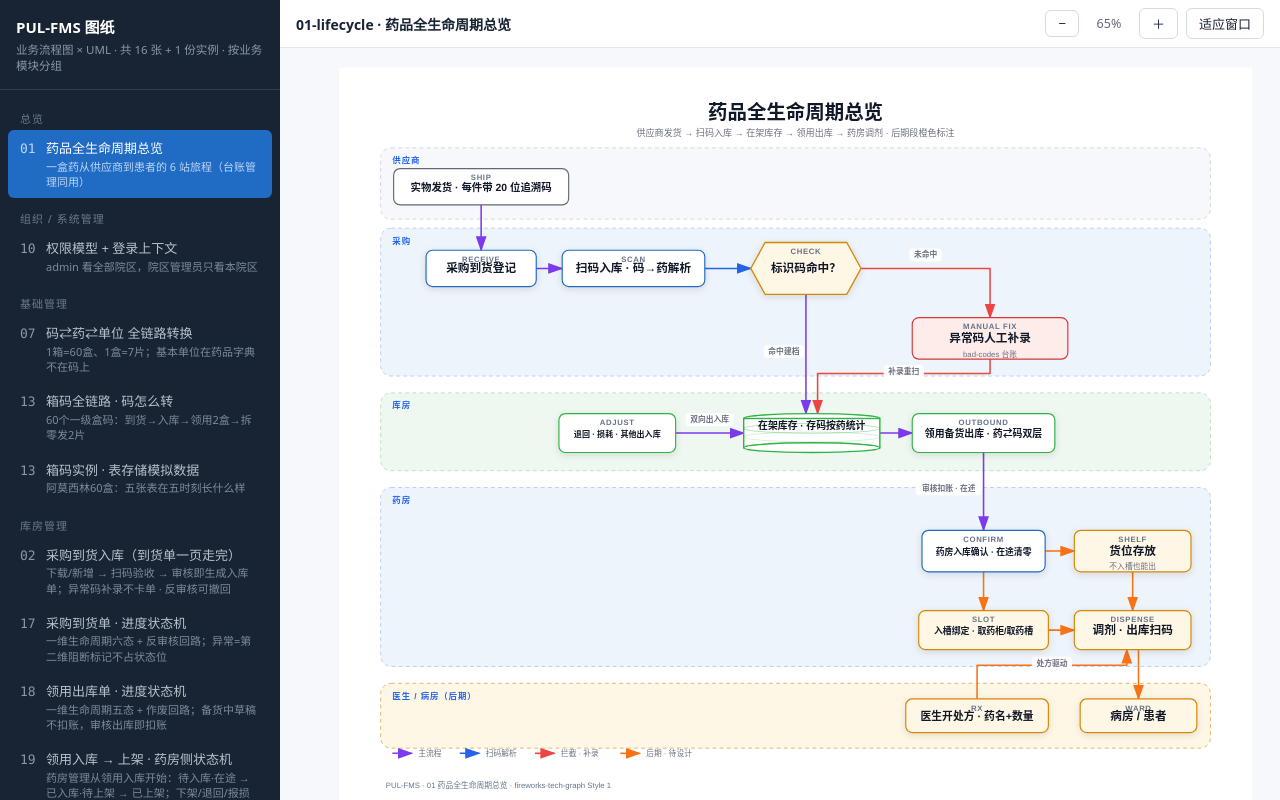
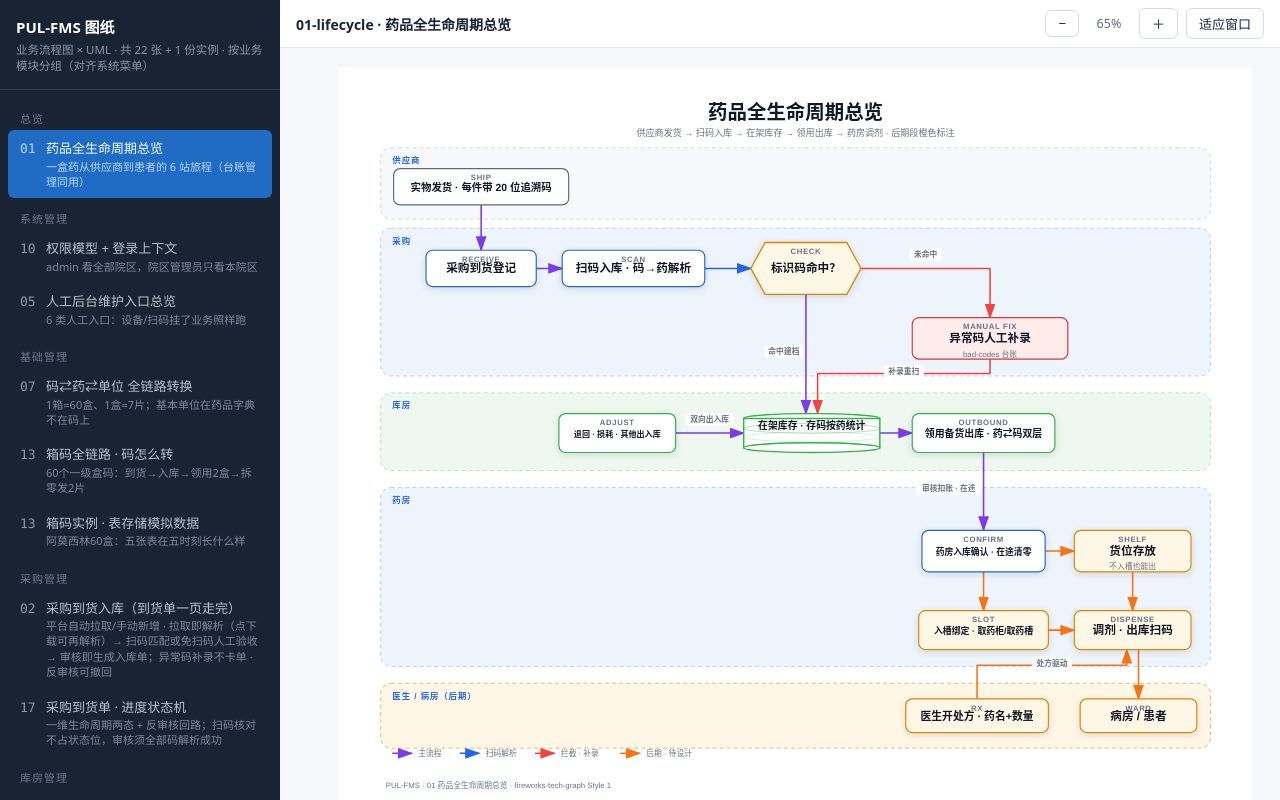
Before and after one commit to youkl1/PUL-FMS, a plain HTML site: page prototypes/shared/diagrams/index.html in a window 1280 px wide. Drawn offline with Linux system fonts and the light colour scheme.

Commit message:
docs: 图纸浏览器登记图23并隐藏图18/19（文件保留）；可见计数 22+1

```diff
--- a/prototypes/shared/diagrams/index.html
+++ b/prototypes/shared/diagrams/index.html
@@ -36,7 +36,7 @@
 </head>
 <body>
   <div id="side">
-    <h1>PUL-FMS 图纸<small>业务流程图 × UML · 共 16 张 + 1 份实例 · 按业务模块分组</small></h1>
+    <h1>PUL-FMS 图纸<small>业务流程图 × UML · 共 22 张 + 1 份实例 · 按业务模块分组（对齐系统菜单）</small></h1>
     <div id="list"></div>
   </div>
   <div id="main">
@@ -57,28 +57,30 @@
 var DIAGRAMS = [
   { grp: '总览' },
   { f: '01-lifecycle',   t: '药品全生命周期总览', c: '一盒药从供应商到患者的 6 站旅程（台账管理同用）' },
-  { grp: '组织 / 系统管理' },
+  { grp: '系统管理' },
   { f: '10-permission',  t: '权限模型 + 登录上下文', c: 'admin 看全部院区，院区管理员只看本院区' },
+  { f: '05-manual-ops',  t: '人工后台维护入口总览', c: '6 类人工入口：设备/扫码挂了业务照样跑' },
   { grp: '基础管理' },
   { f: '07-conversion',  t: '码⇄药⇄单位 全链路转换', c: '1箱=60盒、1盒=7片；基本单位在药品字典不在码上' },
   { f: '13-code-flow',   t: '箱码全链路 · 码怎么转', c: '60个一级盒码：到货→入库→领用2盒→拆零发2片' },
   { f: '13-box-instance', t: '箱码实例 · 表存储模拟数据', page: '13-box-instance.html', c: '阿莫西林60盒：五张表在五时刻长什么样' },
+  { grp: '采购管理' },
+  { f: '02-purchase-in', t: '采购到货入库（到货单一页走完）', c: '平台自动拉取/手动新增 · 拉取即解析（点下载可再解析）→ 扫码匹配或免扫码人工验收 → 审核即生成入库单；异常码补录不卡单 · 反审核可撤回' },
+  { f: '17-purchase-state-machine', t: '采购到货单 · 进度状态机', c: '一维生命周期两态 + 反审核回路；扫码核对不占状态位，审核须全部码解析成功' },
   { grp: '库房管理' },
-  { f: '02-purchase-in', t: '采购到货入库（到货单一页走完）', c: '下载/新增 → 扫码验收 → 审核即生成入库单；异常码补录不卡单 · 反审核可撤回' },
-  { f: '17-purchase-state-machine', t: '采购到货单 · 进度状态机', c: '一维生命周期六态 + 反审核回路；异常=第二维阻断标记不占状态位' },
-  { f: '18-pick-state-machine', t: '领用出库单 · 进度状态机', c: '一维生命周期五态 + 作废回路；备货中草稿不扣账，审核出库即扣账' },
-  { f: '19-ph-in-shelf', t: '领用入库 → 上架 · 药房侧状态机', c: '药房管理从领用入库开始：待入库·在途 → 已入库·待上架 → 已上架；下架/退回/报损为逆向回路（药房管理）' },
-  { f: '20-ph-ret-state-machine', t: '退回出库单 · 进度状态机', c: '一维生命周期三态 + 撤销回路；未出库草稿不扣账，确认出库即扣药房在架（药房管理 · 与图18对偶）' },
-  { f: '03-pick-loop',   t: '领用出库 → 药房入库闭环', c: '中心库发2盒 → 门诊药房收2盒，库存同时动（药房管理同用）' },
+  { f: '23-pick-unified-state-machine', t: '领用单 · 全链统一状态机', c: '一套单据五态走全程：待提交→待出库→已出库·待入库→已入库·待上架→已上架；三入口 + 捷径「药房扫码直生已审核单」；一套四表全程复用（药房管理同用；原图18/19 已并入本图）' },
+  { f: '03-pick-loop',   t: '领用出库 → 药房入库闭环', c: '直接扫码备货·反向解析自动匹配申请 → 审核即扣账 → 药房确认入库，库存同时动（药房管理同用）' },
   { f: '15-pick-in-loop-seq', dir: 'mermaid', t: '领用出库→入库闭环（时序图）', c: 'Mermaid sequence：申请→备货→审核扣账→在途→核对入库，含两入口等价说明' },
   { f: '08-stock-derivation', t: '库存推导（集合加减法）', c: '在架库存=入库集合−出库集合，不靠快照（药房管理同用）' },
-  { grp: '发药管理' },
-  { f: '04-dispensing',  t: '门诊发药（三模式 · 当场降级 · 逆向）', c: '边扫边拿 / 窗口先抓后扫（拆零扫整盒码累加持平）/ 药柜预设 · 异常当场补绑不卡流程' },
+  { grp: '药房管理' },
+  { f: '21-ph-ret-loop', t: '退回出库 → 库房验收闭环', c: '选在架码预占不扣账 · 行内扫码核对 · 全部核对才审核 · 审核即扣在架（对偶图03 · 配对图20）' },
+  { f: '20-ph-ret-state-machine', t: '退回出库单 · 进度状态机', c: '一维生命周期三态 + 撤销回路；未出库草稿不扣账，确认出库即扣药房在架（与图18对偶）' },
+  { f: '22-ph-loss-state-machine', t: '药房损耗（报损）· 进度状态机', c: '未审核 → 已审核=已销毁终态；审核即扣本房在架不可恢复，不碰库房损耗单' },
+  { grp: '出库管理' },
+  { f: '04-dispensing',  t: '门诊发药（三模式 · 当场降级 · 逆向）', c: '边扫边拿 / 窗口先抓后扫 / 药柜预设 · 拆零先拆后配（规则匹配 · 余量转拆零区盒不留）· 异常当场补绑不卡流程' },
   { f: '04b-inpatient-dispensing', t: '住院摆药（先拿后匹配 · 事后补绑 · 逆向）', c: '摆药单驱动先拿药 · 规则匹配偏差=默认出口（命中/偏差都出库）· 台账日结闭环 · 与04共用台账' },
   { grp: '盘点管理' },
   { f: '14-stocktake',   t: '盘点流程（期初→盘点→盈亏）', c: '账面5片实数4片：盘亏1片出库；码损走无码记录' },
-  { grp: '人工兜底总览' },
-  { f: '05-manual-ops',  t: '人工后台维护入口总览', c: '6 类人工入口：设备/扫码挂了业务照样跑' },
   { grp: '机制与数据（技术）' },
   { f: '06-data-model',  t: '数据模型 ER（概念总览）', c: '' },
   { f: '12-er-fields',   t: '表结构 ER（字段级 · 核心七表）', c: '' },
```
